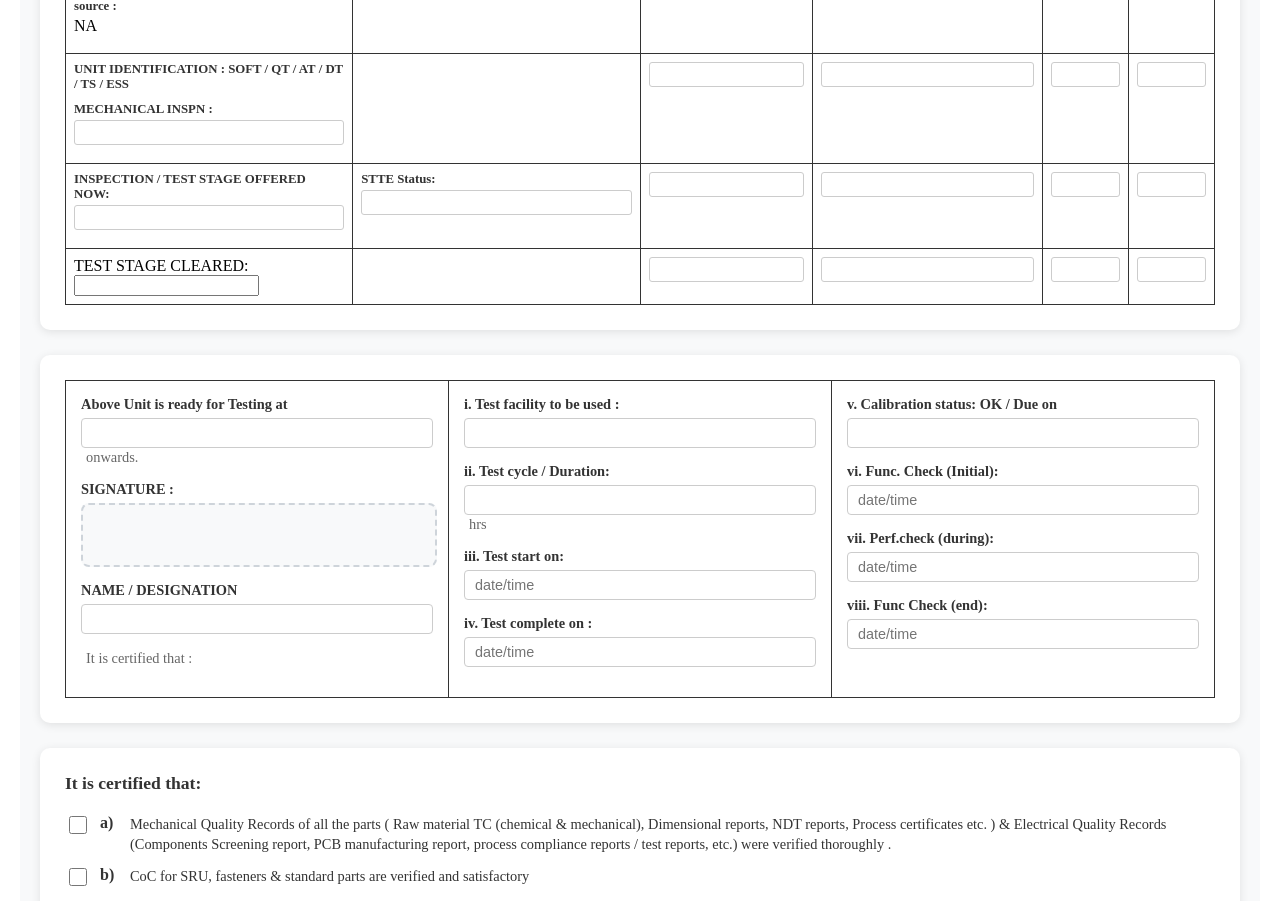
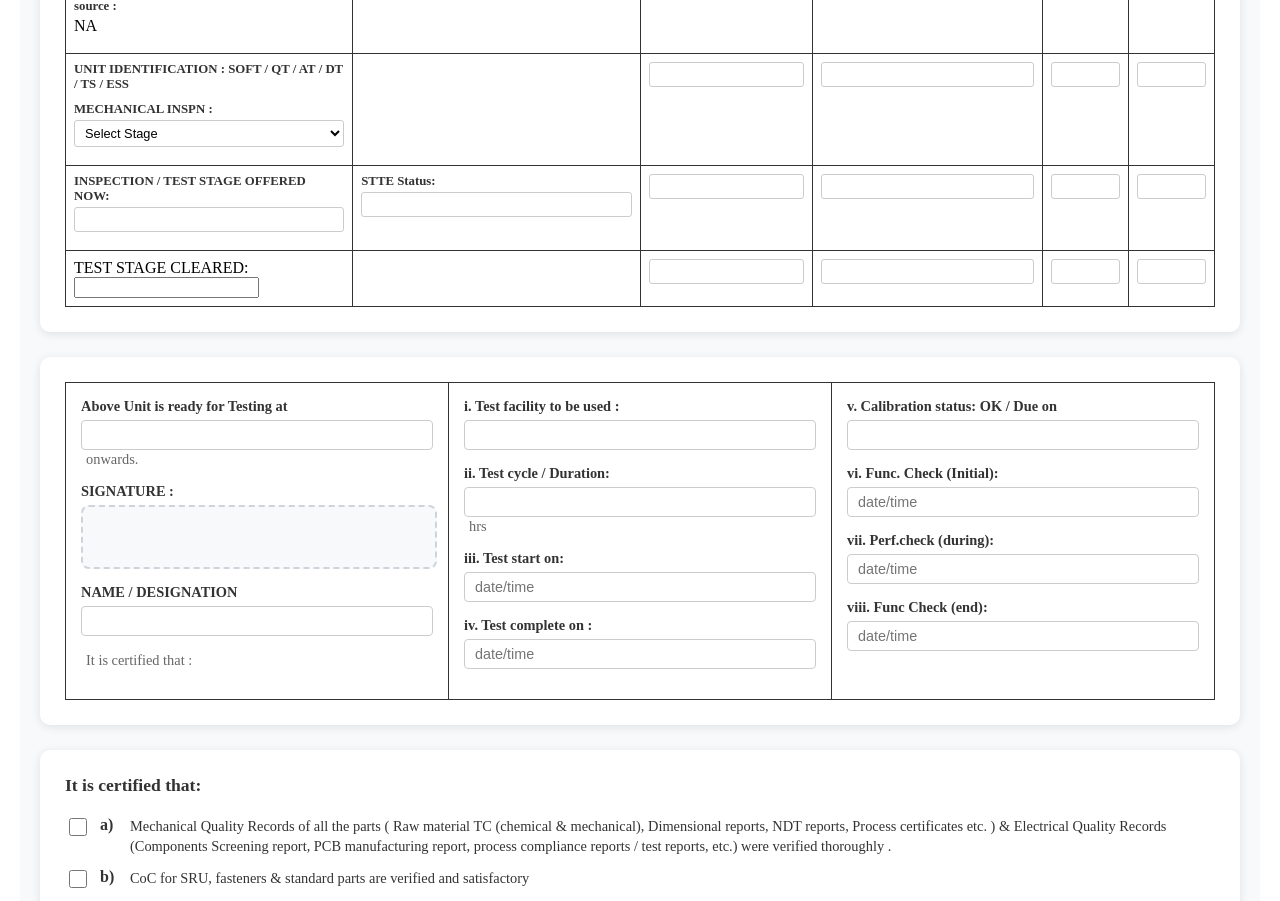
Before and after one commit to yogeshwar-2004y/d2RO_trail, a Vue app in the folder frontend/: page /memos/1 in a window 1280 px wide. Shown: the part 820-1721 px from the top of the page. Built offline with nearby package versions, Linux system fonts and the light colour scheme.

Commit message:
memo ui changes 3

```diff
--- a/frontend/src/components/MemoForm.vue
+++ b/frontend/src/components/MemoForm.vue
@@ -162,7 +162,14 @@
               </div>
               <div class="lru-field">
                 <label>MECHANICAL INSPN :</label>
-                <input type="text" v-model="formData.mechanicalInsp" placeholder="">
+                <select v-model="formData.mechanicalInsp" class="lru-select">
+                  <option value="">Select Stage</option>
+                  <option value="STAGE">STAGE</option>
+                  <option value="PARTS">PARTS</option>
+                  <option value="ASSY">ASSY</option>
+                  <option value="FINAL">FINAL</option>
+                  <option value="INSTALL">INSTALL</option>
+                </select>
               </div>
             </td>
             <td class="desc-cell"></td>
@@ -1029,6 +1036,28 @@ export default {
   box-sizing: border-box;
 }
 
+.lru-select {
+  width: 100%;
+  padding: 4px 6px;
+  border: 1px solid #ccc;
+  border-radius: 3px;
+  font-size: 0.8em;
+  box-sizing: border-box;
+  background-color: white;
+  cursor: pointer;
+}
+
+.lru-select:focus {
+  border-color: #80bdff;
+  outline: none;
+  box-shadow: 0 0 0 0.2rem rgba(0, 123, 255, 0.25);
+}
+
+.lru-select option {
+  padding: 4px 6px;
+  font-size: 0.8em;
+}
+
 .desc-cell textarea {
   width: 100%;
   height: 60px;
```
